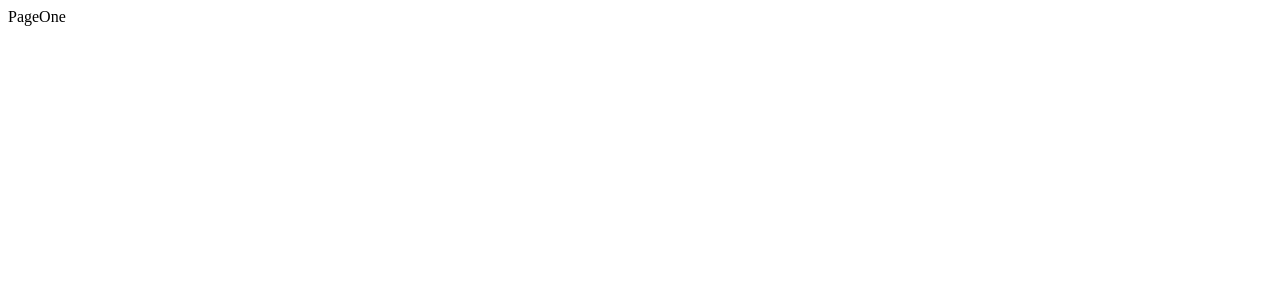
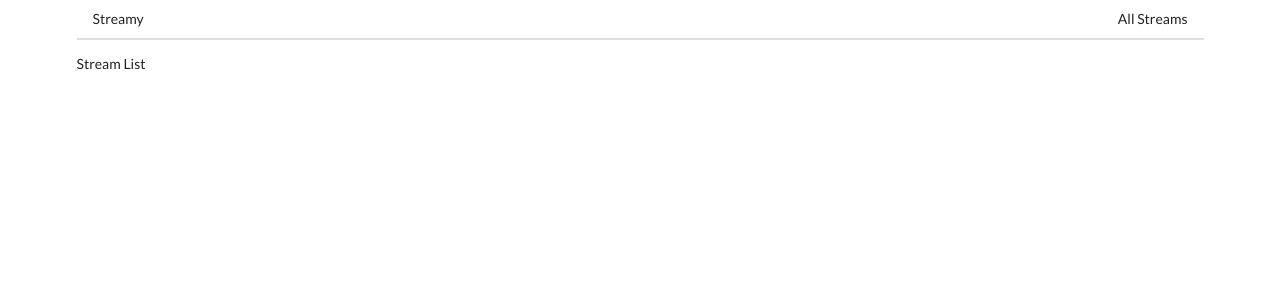
Before and after one commit to bpmnnit/client, a React (Create React App) app: page / in a window 1280 px wide. Shown: the top 300 px of the page. Built offline with nearby package versions, Linux system fonts and the light colour scheme.

Commit message:
Learned about React Roter

```diff
--- a/public/index.html
+++ b/public/index.html
@@ -5,6 +5,7 @@
     <link rel="icon" href="%PUBLIC_URL%/favicon.ico" />
     <meta name="viewport" content="width=device-width, initial-scale=1" />
     <meta name="theme-color" content="#000000" />
+    <link rel="stylesheet" href="https://cdnjs.cloudflare.com/ajax/libs/semantic-ui/2.4.1/semantic.min.css" />
     <meta
       name="description"
       content="Web site created using create-react-app"
--- a/src/components/App.js
+++ b/src/components/App.js
@@ -1,21 +1,23 @@
 import React from 'react';
 import { BrowserRouter, Route } from 'react-router-dom';
-
-const PageOne = () => {
-  return <div>PageOne</div>;
-};
-
-const PageTwo = () => {
-  return <div>PageTwo</div>;
-};
+import StreamCreate from './streams/StreamCreate';
+import StreamDelete from './streams/StreamDelete';
+import StreamEdit from './streams/StreamEdit';
+import StreamList from './streams/StreamList';
+import StreamShow from './streams/StreamShow';
+import Header from './Header';
 
 const App = () => {
   return (
-    <div>
+    <div className="ui container">
       <BrowserRouter>
         <div>
-          <Route path="/" exact component={PageOne} />
-          <Route path="/pagetwo" exact component={PageTwo} />
+          <Header />
+          <Route path="/" exact component={StreamList} />
+          <Route path="/streams/new" exact component={StreamCreate} />
+          <Route path="/streams/edit" exact component={StreamEdit} />
+          <Route path="/streams/delete" exact component={StreamDelete} />
+          <Route path="/streams/show" exact component={StreamShow} />
         </div>
       </BrowserRouter>
     </div>
--- /dev/null
+++ b/src/components/Header.js
@@ -0,0 +1,19 @@
+import React from 'react';
+import { Link } from 'react-router-dom';
+
+const Header = () => {
+  return (
+    <div className="ui secondary pointing menu">
+      <Link to="/" className="item">
+        Streamy
+      </Link>
+      <div className="right menu">
+        <Link to="/" className="item">
+          All Streams
+        </Link>
+      </div>
+    </div>
+  );
+};
+
+export default Header;
--- /dev/null
+++ b/src/components/streams/StreamCreate.js
@@ -0,0 +1,7 @@
+import React from 'react';
+
+const StreamCreate = () => {
+  return <div>Stream Create</div>
+};
+
+export default StreamCreate;
--- /dev/null
+++ b/src/components/streams/StreamDelete.js
@@ -0,0 +1,7 @@
+import React from 'react';
+
+const StreamDelete = () => {
+  return <div>Stream Delete</div>
+};
+
+export default StreamDelete;
--- /dev/null
+++ b/src/components/streams/StreamEdit.js
@@ -0,0 +1,7 @@
+import React from 'react';
+
+const StreamEdit = () => {
+  return <div>Stream Edit</div>
+};
+
+export default StreamEdit;
--- /dev/null
+++ b/src/components/streams/StreamList.js
@@ -0,0 +1,7 @@
+import React from 'react';
+
+const StreamList = () => {
+  return <div>Stream List</div>
+};
+
+export default StreamList;
--- /dev/null
+++ b/src/components/streams/StreamShow.js
@@ -0,0 +1,7 @@
+import React from 'react';
+
+const StreamShow = () => {
+  return <div>Stream Show</div>
+};
+
+export default StreamShow;
```
